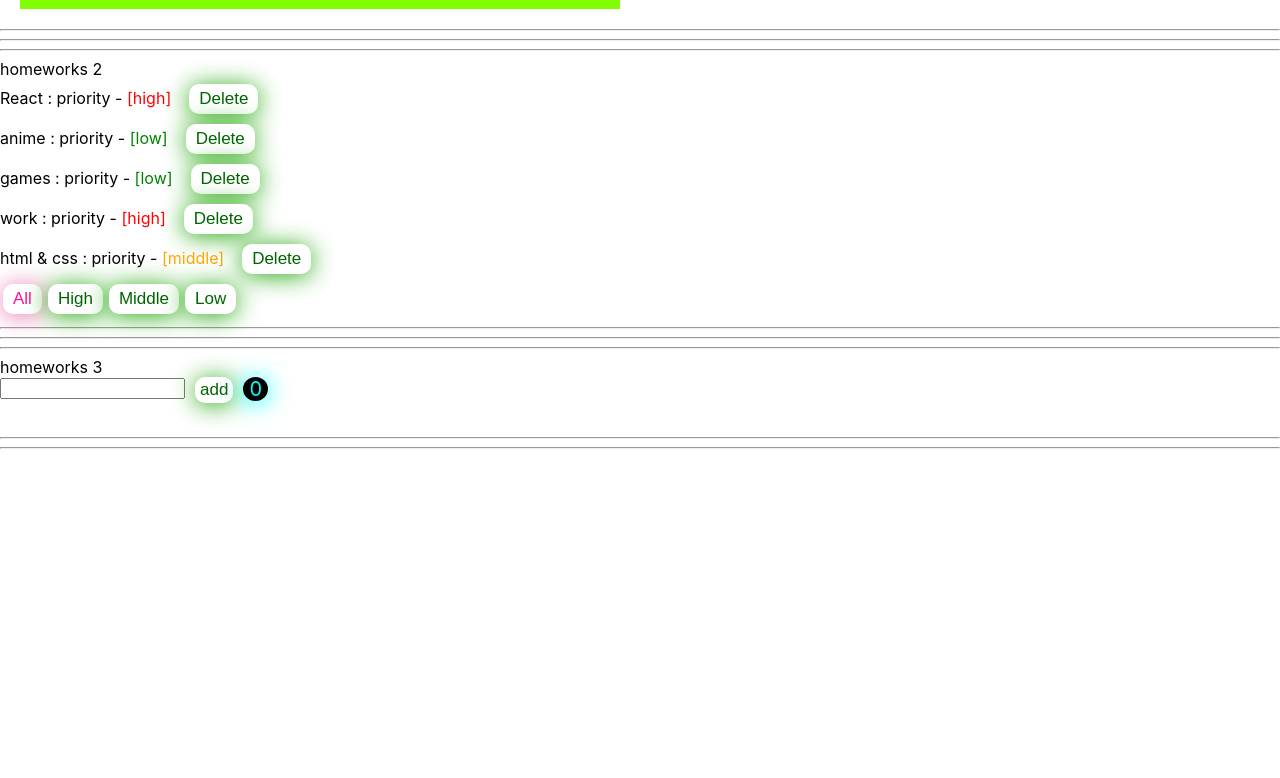
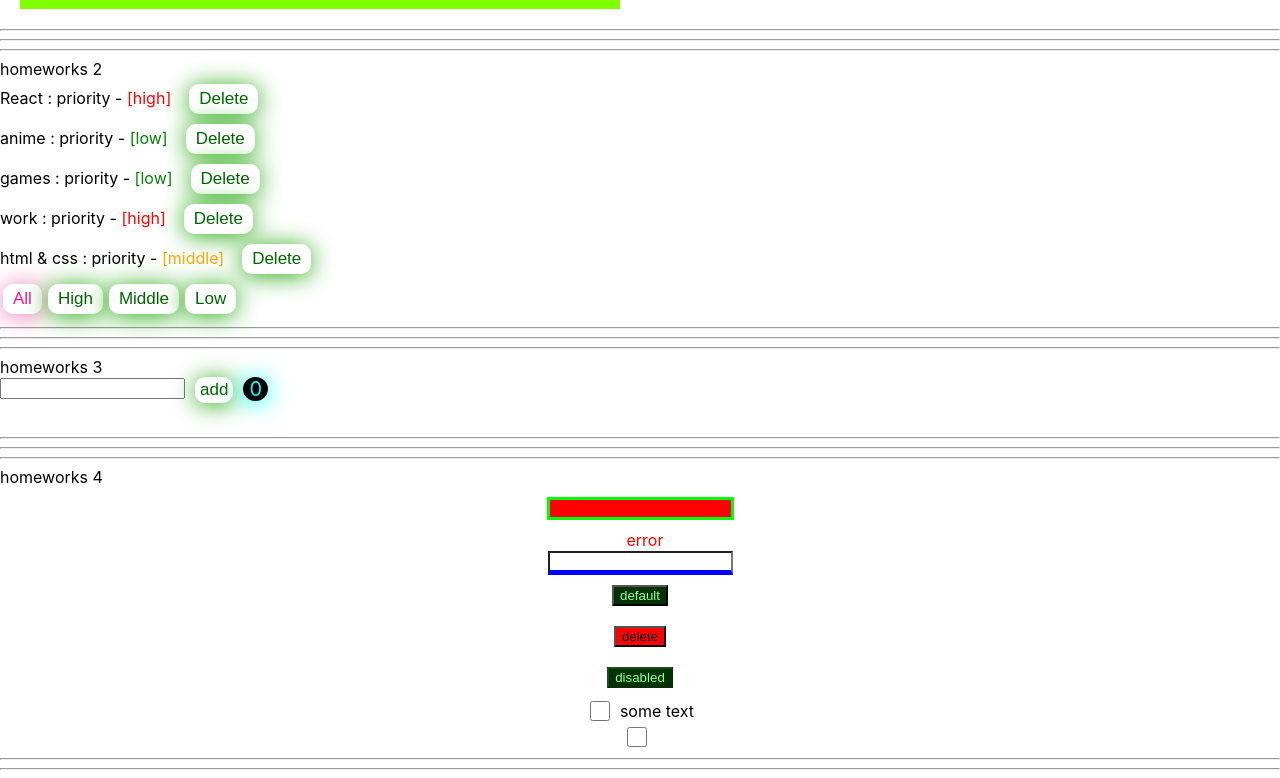
Before and after one commit to Gammani/simple-react-homeworks-Ignat, a React (Create React App) app: page / in a window 1280 px wide. Shown: the part 239-1017 px from the top of the page. Before the commit the page ends 800 px from the top, so only its background shows below. Built offline with nearby package versions, Linux system fonts and the light colour scheme.

Commit message:
feat: completed hometask

```diff
--- a/src/p1-main/m1-ui/u1-app/App.tsx
+++ b/src/p1-main/m1-ui/u1-app/App.tsx
@@ -3,6 +3,7 @@ import s from './App.module.css'
 import HW1 from '../../../p2-homeworks/h1/HW1'
 import HW2 from "../../../p2-homeworks/h2/HW2";
 import HW3 from "../../../p2-homeworks/h3/HW3";
+import HW4 from "../../../p2-homeworks/h4/HW4";
 
 function App() {
     return (
@@ -11,7 +12,7 @@ function App() {
             <HW1/>
             <HW2/>
             <HW3/>
-            {/*<HW4/>*/}
+            <HW4/>
             {/*<HW5/>*/}
 
         </div>
--- a/src/p2-homeworks/h4/common/c1-SuperInputText/SuperInputText.module.css
+++ b/src/p2-homeworks/h4/common/c1-SuperInputText/SuperInputText.module.css
@@ -1,12 +1,24 @@
+.input:focus {
+    outline: none;
+    border: #99ff99 solid 2px;
+}
+
 .superInput {
+    margin: 10px;
 
+    background: #003300;
+    color: #99ff99
 }
 
 .errorInput {
+    margin: 10px;
+
     border: 3px solid lime;
     background: red;
 }
 
 .error {
     color: red;
+    height: 21px;
+    margin-left: 10px;
 }
--- a/src/p2-homeworks/h4/common/c1-SuperInputText/SuperInputText.tsx
+++ b/src/p2-homeworks/h4/common/c1-SuperInputText/SuperInputText.tsx
@@ -39,7 +39,7 @@ const SuperInputText: React.FC<SuperInputTextPropsType> = (
     }
 
     const finalSpanClassName = `${s.error} ${spanClassName ? spanClassName : ''}`
-    const finalInputClassName = `${s.errorInput} ${className}` // need to fix with (?:) and s.superInput
+    const finalInputClassName = `${s.input} ${error ? s.errorInput : s.superInpet} ${className}`
 
     return (
         <>
--- a/src/p2-homeworks/h4/common/c2-SuperButton/SuperButton.module.css
+++ b/src/p2-homeworks/h4/common/c2-SuperButton/SuperButton.module.css
@@ -1,7 +1,47 @@
+@keyframes blink {
+    0% {
+        left: -130%;
+    }
+    100% {
+        left: 130%
+    }
+}
+
 .default {
-
+    background: #003300;
+    color: #99ff99;
+    outline: none;
 }
 
 .red {
     background: red;
 }
+
+.button {
+    position: relative;
+    margin: 10px;
+    overflow: hidden;
+    cursor: pointer;
+}
+
+.button:after {
+    display: block;
+    content: '';
+    position: absolute;
+
+    left: -130%;
+    top: 0;
+    height: 100%;
+    width: 20%;
+
+    transform: skew(45deg);
+
+    background-color: #ffffff;
+    opacity: 0.7;
+
+    z-index: 14;
+}
+
+.button:hover::after {
+    animation: blink 0.35s ease;
+}
--- a/src/p2-homeworks/h4/common/c2-SuperButton/SuperButton.tsx
+++ b/src/p2-homeworks/h4/common/c2-SuperButton/SuperButton.tsx
@@ -14,7 +14,7 @@ const SuperButton: React.FC<SuperButtonPropsType> = (
         ...restProps// все остальные пропсы попадут в объект restProps, там же будет children
     }
 ) => {
-    const finalClassName = `${red ? s.red : s.default} ${className}`
+    const finalClassName = `${s.button} ${red ? s.red : s.default} ${className}`
 
     return (
         <button
--- a/src/p2-homeworks/h4/common/c3-SuperCheckbox/SuperCheckbox.module.css
+++ b/src/p2-homeworks/h4/common/c3-SuperCheckbox/SuperCheckbox.module.css
@@ -1,5 +1,32 @@
+.label {
+    display: flex;
+    align-items: center;
+
+    cursor: pointer;
+}
+
 .checkbox {
+    /*appearance: none; !* Сво-во apperance изменяет внешний вид элемента интерфейса, при сохранении его функции, *!*/
+    /*Усли задать значение none, то чекбокс пропадет, но по нему, тем н менее, */
+    /*сожно щелкать и состояние чекбокса будет менятся */
 
+    width: 20px;
+    height: 20px;
+
+    margin-right: 10px;
+
+    background: #c1d5cc;
+    cursor: pointer;
+}
+
+.checkbox:checked {
+    /*appearance: none;*/
+
+    background-image: url("checked.png");
+}
+
+.checkbox:focus {
+    outline: #99ff99 solid 1px;
 }
 
 .spanClassName {
--- a/src/p2-homeworks/h4/common/c3-SuperCheckbox/SuperCheckbox.tsx
+++ b/src/p2-homeworks/h4/common/c3-SuperCheckbox/SuperCheckbox.tsx
@@ -20,13 +20,15 @@ const SuperCheckbox: React.FC<SuperCheckboxPropsType> = (
     }
 ) => {
     const onChangeCallback = (e: ChangeEvent<HTMLInputElement>) => {
-        // сделайте так чтоб работал onChange и onChangeChecked
+        onChange && onChange(e)
+
+        onChangeChecked && onChangeChecked(e.currentTarget.checked)
     }
 
     const finalInputClassName = `${s.checkbox} ${className ? className : ''}`
 
     return (
-        <label>
+        <label className={s.label}>
             <input
                 type={'checkbox'}
                 onChange={onChangeCallback}
```
Also changed, not shown: src/p2-homeworks/h4/common/c3-SuperCheckbox/checked.png (added).
